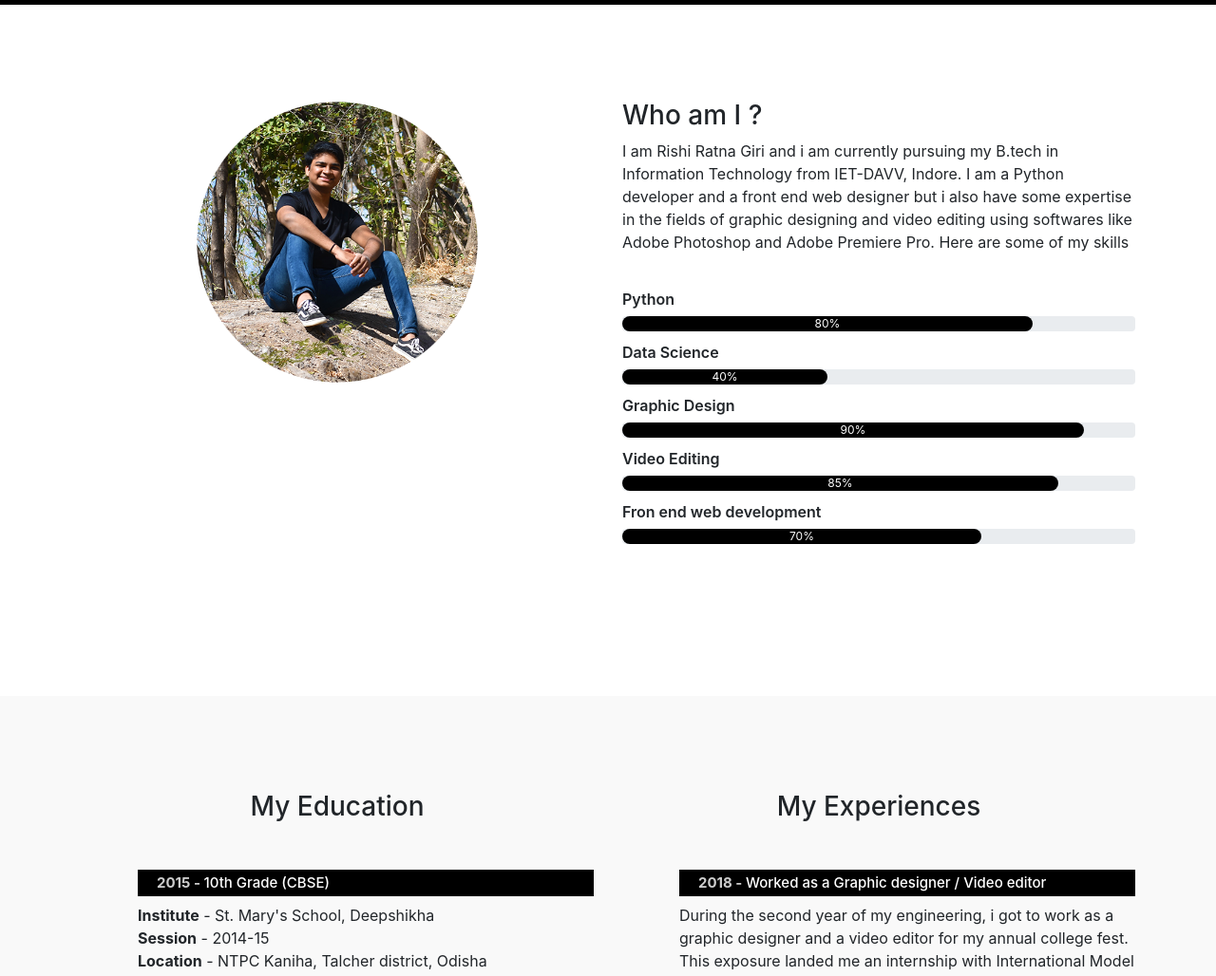
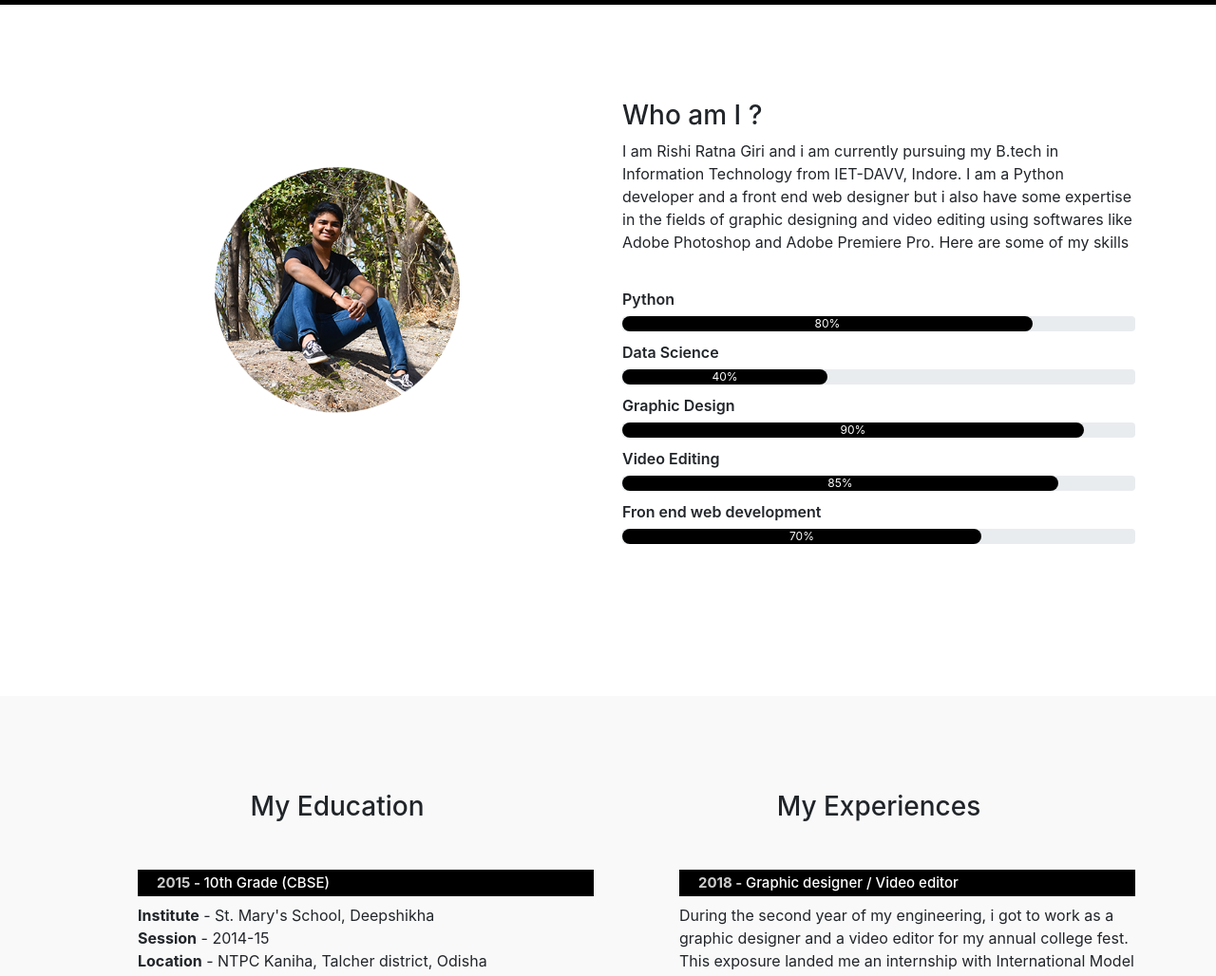
Before and after one commit to rishigiri/portfolio, a plain HTML site: page index.html in a window 1280 px wide. Shown: the part 861-1889 px from the top of the page at 95% size. Drawn offline with nearby package versions, Linux system fonts and the light colour scheme.

Commit message:
Add files via upload
profile image width adjust

```diff
--- a/index.html
+++ b/index.html
@@ -8,6 +8,7 @@
         <script src="https://cdn.jsdelivr.net/npm/popper.js@1.16.0/dist/umd/popper.min.js"></script>
         <script src="https://stackpath.bootstrapcdn.com/bootstrap/4.4.1/js/bootstrap.min.js"></script>
         <link rel="stylesheet" href="https://stackpath.bootstrapcdn.com/font-awesome/4.7.0/css/font-awesome.min.css">
+        <meta property=“og:image” content="img/sthumbnail.png">
     </head>
     <body>
         <!--HEADER SECTION-->
@@ -62,7 +63,7 @@
             <div class="about container" id="about">
                 <div class="row">
                     <div class="col-md-6 text-center">
-                        <img src="img/user2.png" class="profile-img">
+                        <img src="img/user3.png" class="profile-img">
                     </div>
                     <div class="col-md-6">
                         <h3> Who am I ?</h3>
@@ -158,7 +159,7 @@
                             <h3 class="text-center">My Experiences</h3>
                             <ul class="timeline">
                                 <li>
-                                    <h4><span> 2018 - </span> Worked as a Graphic designer / Video editor</h4>
+                                    <h4><span> 2018 - </span>Graphic designer / Video editor</h4>
                                     <p> During the second year of my engineering, i got to work as a graphic designer and a video
                                         editor for my annual college fest. This exposure landed me an internship with International
                                         Model United Nations as a designer. I was also an integral part of a team known as team Pizzazz
--- a/style.css
+++ b/style.css
@@ -11,7 +11,6 @@ body
     background: linear-gradient(rgba(0,0,0,0), rgba(0,0,0,0)),url(img/bg.jpg);
     background-position: center;
     background-size: cover;
-    background-attachment:
 }
 
 .user-box
@@ -75,7 +74,8 @@ body
 }
 .profile-img
 {
-    height: 300px;
+    height: 400px;
+
 
 }
 
```
Also changed, not shown: img/user3.png (added).
